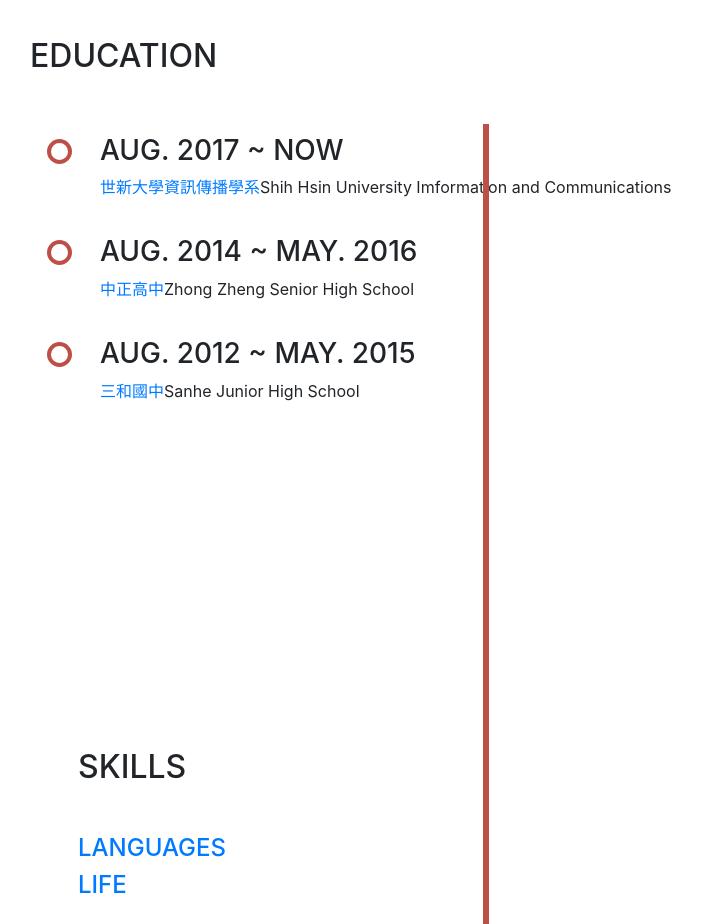
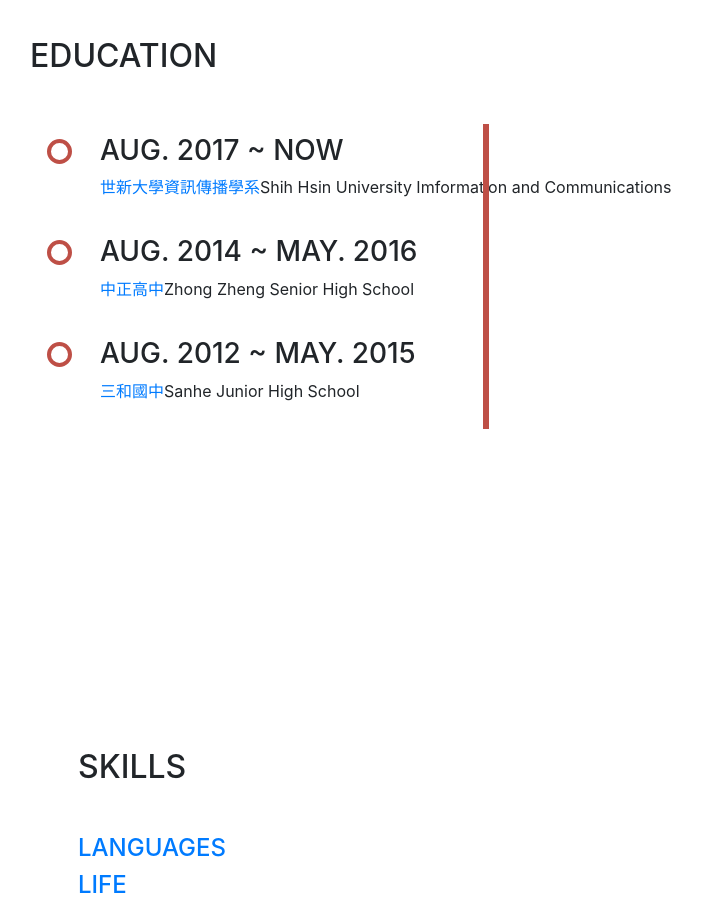
Before and after one commit to blahblahchiakimo/blahblahchiakimo, a website with bundled scripts: page index.html in a window 1280 px wide. Shown: the part 1640-2564 px from the top of the page, without its empty margins (290-992 px from the left). Built offline with nearby package versions, Linux system fonts and the light colour scheme; a web font is replaced by a local one.

Commit message:
Update index.html

```diff
--- a/index.html
+++ b/index.html
@@ -169,6 +169,7 @@
 				<p><span class="text-primary">三和國中</span>Sanhe Junior High School</p>
 			  </div>
             </div>
+	  </div class="timeline">
 
       <section class="resume-section p-3 p-lg-5 d-flex flex-column" id="skills">
         <div class="my-auto">
```
